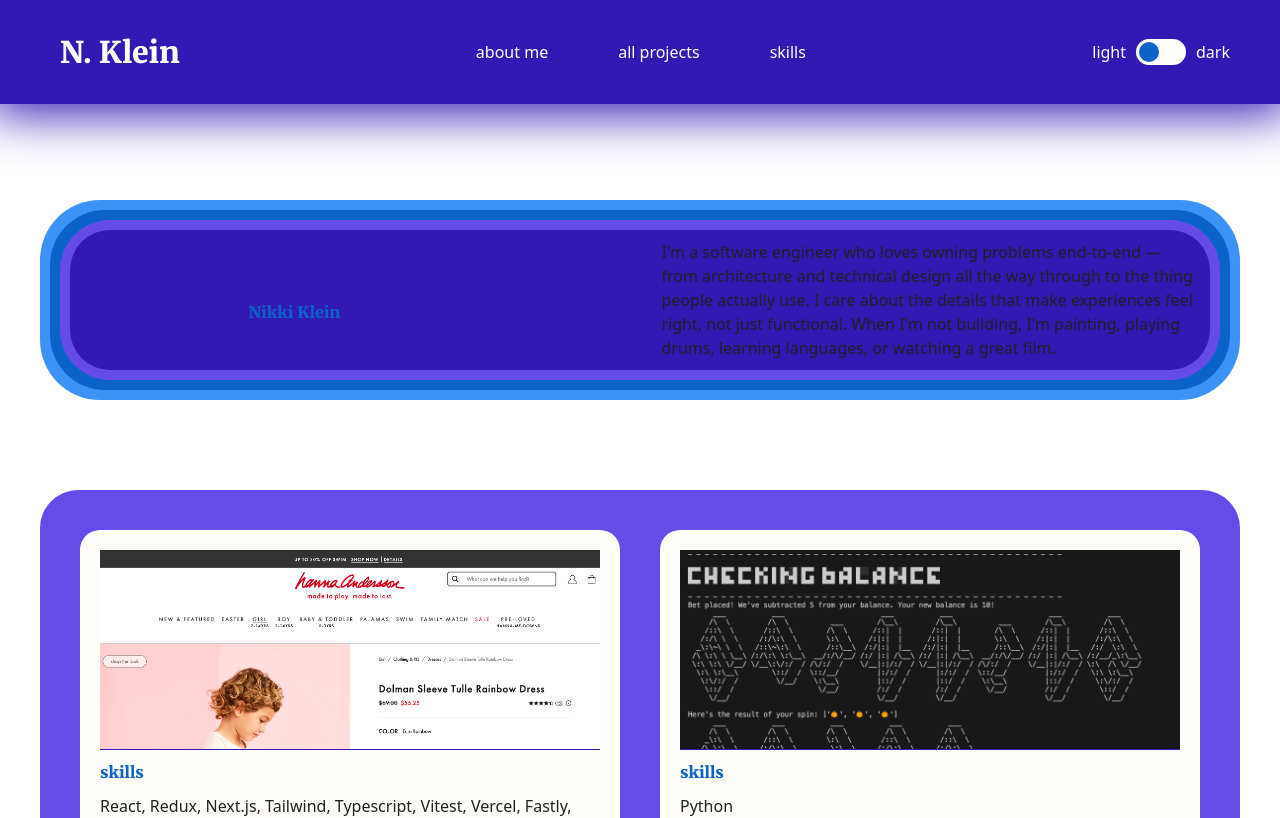
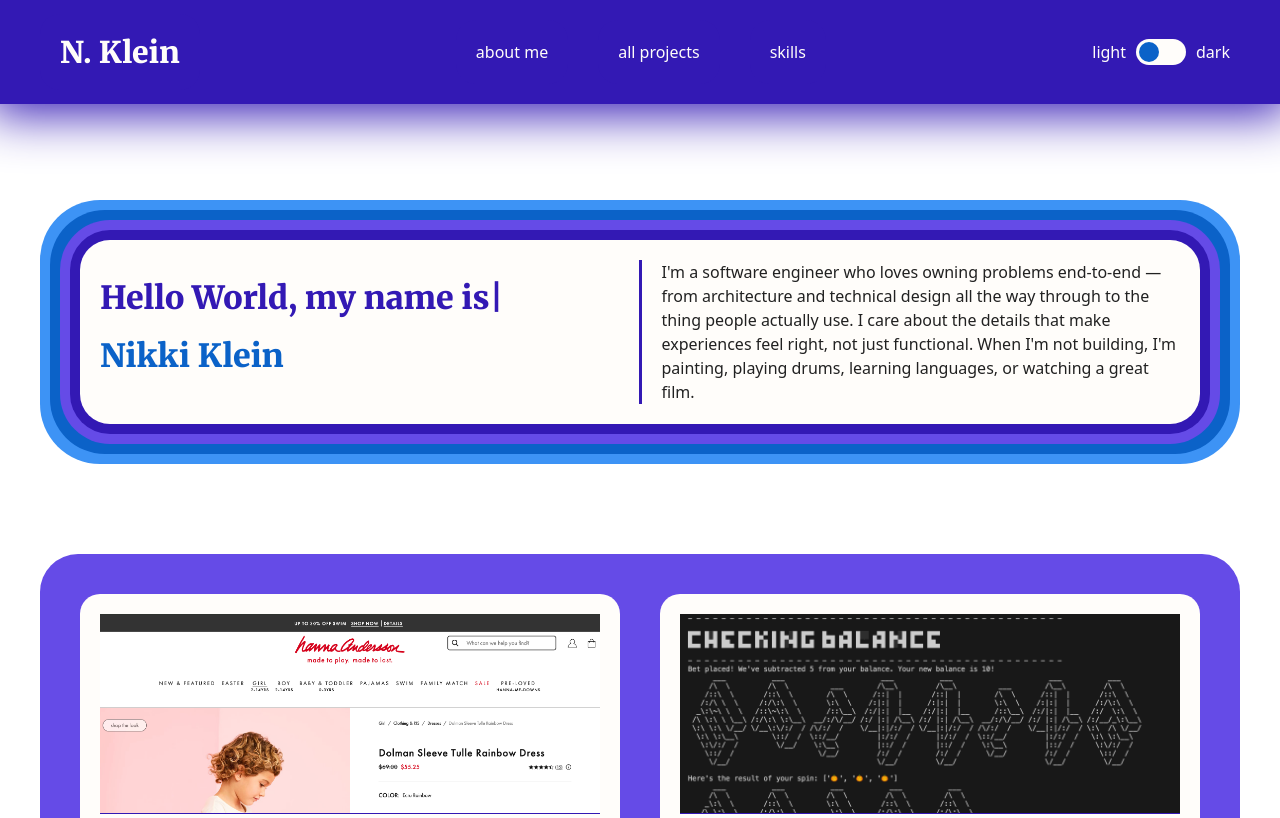
Before and after one commit to kleinlikecalvin/klein_like_calvin_next, a Next.js app: page / in a window 1280 px wide. Shown: the top 818 px of the page. Built offline with nearby package versions, Linux system fonts and the light colour scheme.

Commit message:
Updates and adds new global styles

```diff
--- a/app/globals.css
+++ b/app/globals.css
@@ -34,19 +34,31 @@
   h2,
   h3,
   .special {
-    margin: 10px auto;
     font-family: var(--font-headers);
     font-weight: 900;
   }
 
   h1,
-  h2 {
+  h2,
+  h3 {
     color: var(--color-special-one);
   }
 
-  h3,
   .special {
     color: var(--color-special-two);
+    margin: 10px auto;
+  }
+
+  h1 {
+    font-size: 2.5rem;
+  }
+
+  h2 {
+    font-size: 2rem;
+  }
+
+  h3 {
+    font-size: 1.5rem;
   }
 
   a,
@@ -76,4 +88,9 @@
     transition: box-shadow 0.5s ease;
     padding: 10px;
   }
+  .multi-color-child {
+    background-color: var(--color-background);
+    border-radius: 30px;
+    padding: var(--padding-half);
+  }
 }
```
